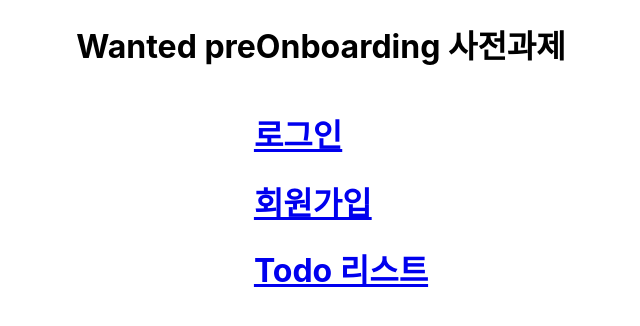
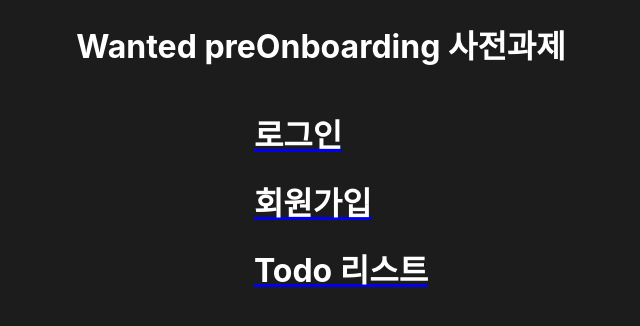
Before and after one commit to thumbthing/wanted-pre-onboarding-frontend, a React (Create React App) app: page / in a window 1280 px wide. Shown: the top 326 px of the page, without its empty margins (319-959 px from the left). Built offline with nearby package versions, Linux system fonts and the light colour scheme.

Commit message:
feat: 유효성 검증 페이지에 적용

```diff
--- a/src/index.css
+++ b/src/index.css
@@ -1,13 +1,15 @@
 body {
   margin: 0;
-  font-family: -apple-system, BlinkMacSystemFont, 'Segoe UI', 'Roboto', 'Oxygen',
-    'Ubuntu', 'Cantarell', 'Fira Sans', 'Droid Sans', 'Helvetica Neue',
+  font-family: -apple-system, BlinkMacSystemFont, "Segoe UI", "Roboto", "Oxygen",
+    "Ubuntu", "Cantarell", "Fira Sans", "Droid Sans", "Helvetica Neue",
     sans-serif;
   -webkit-font-smoothing: antialiased;
   -moz-osx-font-smoothing: grayscale;
+  background-color: #1c1c1c;
+  color: #ffffff;
 }
 
 code {
-  font-family: source-code-pro, Menlo, Monaco, Consolas, 'Courier New',
+  font-family: source-code-pro, Menlo, Monaco, Consolas, "Courier New",
     monospace;
 }
--- a/src/pages/Login.tsx
+++ b/src/pages/Login.tsx
@@ -23,7 +23,20 @@
       <StyledInputBox>
         <IdInput onChange={handleIdChange} />
         <PasswordInput onChange={handlePasswordChange} />
-        <StyledButton data-testid='signin-button'>로그인</StyledButton>
+        {id.includes("@") && password.length > 7 ? (
+          <StyledButton
+            data-testid='signin-button'
+            type='button'
+            value={"회원가입"}
+          />
+        ) : (
+          <StyledButton
+            data-testid='signin-button'
+            type='button'
+            value={`아이디 조건 : @ 포함 \n 비밀번호 조건: 8자 이상`}
+            disabled
+          />
+        )}
       </StyledInputBox>
     </StyledContainer>
   );
@@ -43,7 +56,7 @@
   flex-direction: column;
 `;
 
-const StyledButton = styled.button`
+const StyledButton = styled.input`
   display: flex;
   justify-content: space-evenly;
 `;
--- a/src/pages/Main.tsx
+++ b/src/pages/Main.tsx
@@ -4,8 +4,6 @@
 
 const Main = () => {
   const domain = getCurrentDomain();
-
-  console.log("domian: ", domain);
 
   return (
     <StyledMainPageContainer>
@@ -17,21 +15,21 @@
           <li>
             <Link to={`${domain}/login`}>
               <div>
-                <h1>로그인</h1>
+                <StyledH1>로그인</StyledH1>
               </div>
             </Link>
           </li>
           <li>
             <Link to={`${domain}/register`}>
               <div>
-                <h1>회원가입</h1>
+                <StyledH1>회원가입</StyledH1>
               </div>
             </Link>
           </li>
           <li>
             <Link to={`${domain}/todo`}>
               <div>
-                <h1>Todo 리스트</h1>
+                <StyledH1>Todo 리스트</StyledH1>
               </div>
             </Link>
           </li>
@@ -56,3 +54,7 @@
     margin-top: 5px;
   }
 `;
+
+const StyledH1 = styled.h1`
+  color: #ffffff;
+`;
--- a/src/pages/Register.tsx
+++ b/src/pages/Register.tsx
@@ -1,4 +1,4 @@
-import { useCallback, useEffect, useState } from "react";
+import { useCallback, useState } from "react";
 import { styled } from "styled-components";
 import IdInput from "../components/IdInput";
 import PasswordInput from "../components/PasswordInput";
@@ -15,6 +15,15 @@
     setPassword(value);
   }, []);
 
+  const API_URL = "https://www.pre-onboarding-selection-task.shop/";
+
+  const login = async () => {
+    try {
+    } catch (error) {
+      console.log(error);
+    }
+  };
+
   return (
     <StyledContainer>
       <div>
@@ -23,7 +32,20 @@
       <StyledInputBox>
         <IdInput onChange={handleIdChange} />
         <PasswordInput onChange={handlePasswordChange} />
-        <StyledButton data-testid='signin-button'>회원가입</StyledButton>
+        {id.includes("@") && password.length > 7 ? (
+          <StyledButton
+            data-testid='signin-button'
+            type='button'
+            value={"회원가입"}
+          />
+        ) : (
+          <StyledButton
+            data-testid='signin-button'
+            type='button'
+            value={`아이디 조건 : @ 포함 \n 비밀번호 조건: 8자 이상`}
+            disabled
+          />
+        )}
       </StyledInputBox>
     </StyledContainer>
   );
@@ -43,7 +65,7 @@
   flex-direction: column;
 `;
 
-const StyledButton = styled.button`
+const StyledButton = styled.input`
   display: flex;
   justify-content: space-evenly;
 `;
--- /dev/null
+++ b/src/request/Api.tsx
@@ -0,0 +1,5 @@
+const Api = () => {
+  return false;
+};
+
+export default Api;
```
